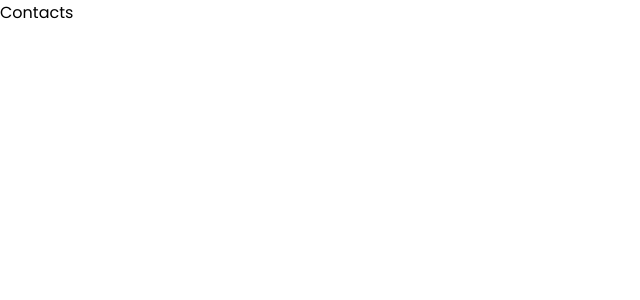
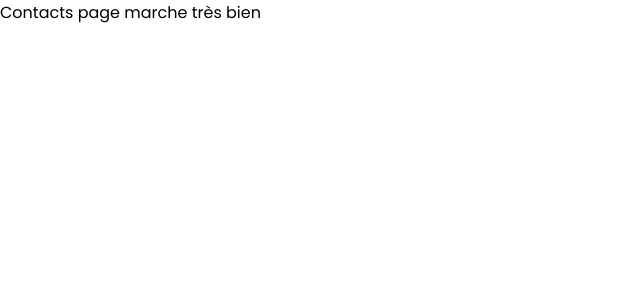
Before and after one commit to Chadrac-WAKOMYA/wateja, a Next.js app: page /contacts in a window 1280 px wide. Shown: the top 300 px of the page, without its empty margins (0-640 px from the left). Built offline with nearby package versions, Linux system fonts and the light colour scheme.

Commit message:
Dynamic routage's notions amorced

```diff
--- a/src/app/contacts/page.tsx
+++ b/src/app/contacts/page.tsx
@@ -4,6 +4,6 @@ type Props = {}
 
 export default function Contacts({}: Props) {
   return (
-    <div>Contacts</div>
+    <div>Contacts page  marche très bien</div>
   )
 }
```
Also changed, not shown: src/app/contacts/[id]/page.tsx (added, +9 -0 lines).
